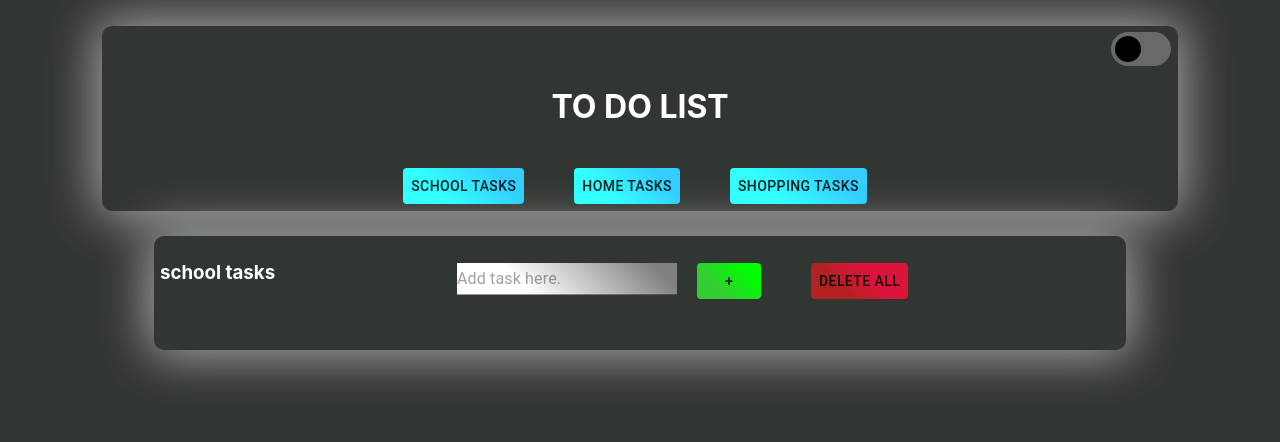
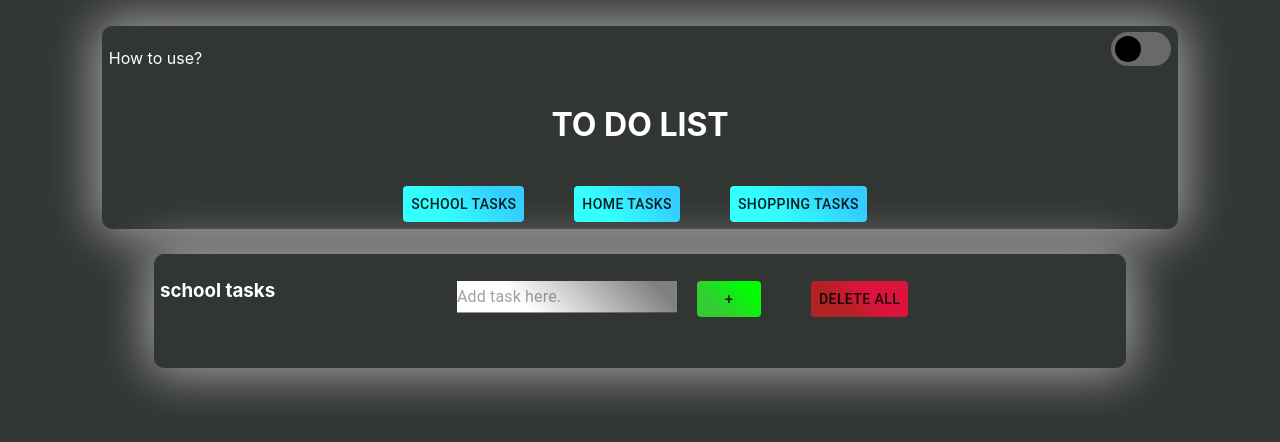
Before and after one commit to SammyLaureys/todolist, a React (Create React App) app: page / in a window 1280 px wide. Shown: the top 442 px of the page. Built offline with nearby package versions, Linux system fonts and the light colour scheme.

Commit message:
added a how to use page with router.

```diff
--- a/package.json
+++ b/package.json
@@ -16,6 +16,7 @@
     "react": "^16.13.1",
     "react-dom": "^16.13.1",
     "react-moment": "^1.0.0",
+    "react-router-dom": "^5.2.0",
     "react-scripts": "3.4.3",
     "styled-components": "^5.2.1",
     "uuid": "^8.3.1"
--- a/src/App.js
+++ b/src/App.js
@@ -1,11 +1,14 @@
-import React, { useEffect, useState } from "react";
+import React, {useEffect, useState} from "react";
 import "./App.css";
 import styled from "@emotion/styled";
 import TodoForm from "./components/todoForm";
 import ToDoList from "./components/ToDoList";
 import KindOfTask from "./components/kindOfTask";
+import Info from "./components/info";
+import {Link} from "react-router-dom";
 import {ActiveToDoListProvider} from "./contexts/activeToDoListProvider";
 import {ThemeProvider, createGlobalStyle} from "styled-components";
+import {HashRouter, Switch, Route} from "react-router-dom";
 
 const LOCAL_SCHOOL_KEY = "react-todo-list-schoolTodos";
 const LOCAL_HOME_KEY = "react-todo-list-homeTodos";
@@ -15,10 +18,16 @@ const Styledh1 = styled.h1`
   width: 100%;
   float: left;
 `;
+
 const StyledButton = styled.label`
   float: right;
+`;
 
+const HowToUse = styled.p`
+  float: left;
+  text-decoration: none;
 `;
+
 const StyledDiv = styled.div`
   color: white;
   border-radius: 10px;
@@ -48,6 +57,9 @@ const GlobalStyle = createGlobalStyle`
     background-color: ${props => props.theme.mode === 'dark' ? '#323633' : '#A9A9A9'};
     color: ${props => props.theme.mode === 'dark' ? '#FFFFFF' : '#000000'};
     box-shadow: ${props => props.theme.mode === 'dark' ? '0 0 50px 5px darkgray' : '0 0 50px 5px #545151'};
+  }
+  .infoLink{
+    color: ${props => props.theme.mode === 'dark' ? '#FFFFFF' : '#000000'};
   }
   body {
     background-color: ${props => props.theme.mode === 'dark' ? '#323633' : '#A9A9A9'};
@@ -95,13 +107,11 @@ function App() {
     }, [shoppingTodos]);
 
     function addTodo(todo) {
-        if(kind==="school tasks"){
+        if (kind === "school tasks") {
             setSchoolTodos([todo, ...schoolTodos])
-        }
-        else if(kind==="home tasks"){
+        } else if (kind === "home tasks") {
             setHomeTodos([todo, ...homeTodos])
-        }
-        else{
+        } else {
             setShoppingTodos([todo, ...shoppingTodos])
         }
     }
@@ -143,23 +153,24 @@ function App() {
     }
 
     function removeTodo(id) {
-        if(kind==="school tasks"){
+        if (kind === "school tasks") {
             setSchoolTodos(schoolTodos.filter(todo => todo.id !== id))
-        }
-        else if(kind==="home tasks"){
+        } else if (kind === "home tasks") {
             setHomeTodos(homeTodos.filter(todo => todo.id !== id))
-        }
-        else{
+        } else {
             setShoppingTodos(shoppingTodos.filter(todo => todo.id !== id))
         }
     }
 
     return (
+        <HashRouter basename="/tasks">
             <ThemeProvider theme={theme}>
                 <GlobalStyle/>
                 <div className="App">
                     <ActiveToDoListProvider>
+
                         <StyledDiv2 className="div1">
+                            <Link to='/info'><HowToUse className="infoLink">How to use?</HowToUse></Link>
                             <StyledButton id="switch" className="switch">
                                 <input type="checkbox" onClick={e =>
                                     setTheme(
@@ -174,8 +185,20 @@ function App() {
                             </Styledh1>
                             <KindOfTask setKind={setKind}/>
                         </StyledDiv2>
+
+
+                        <Switch>
+                            <Route path="/info" exact>
                                 <StyledDiv className="div2">
-                            <TodoForm addTodo={addTodo} setSchoolTodos={setSchoolTodos} setHomeTodos={setHomeTodos} setShoppingTodos={setShoppingTodos} kind={kind}/>
+                                    <Info/>
+                                </StyledDiv>
+                            </Route>
+                            <Route path="/">
+                                <StyledDiv className="div2">
+                                    <TodoForm addTodo={addTodo} setSchoolTodos={setSchoolTodos}
+                                              setHomeTodos={setHomeTodos}
+                                              setShoppingTodos={setShoppingTodos}
+                                              kind={kind}/>
                                     <ToDoList
                                         kind={kind}
                                         homeTodos={homeTodos}
@@ -185,9 +208,14 @@ function App() {
                                         toggleComplete={toggleComplete}
                                     />
                                 </StyledDiv>
+                            </Route>
+                        </Switch>
+
+
                     </ActiveToDoListProvider>
                 </div>
             </ThemeProvider>
+        </HashRouter>
     );
 }
 
--- a/src/components/clear.js
+++ b/src/components/clear.js
@@ -9,14 +9,17 @@ const useStyles = makeStyles({
     },
 });
 
-function Clear({setHomeTodos,setSchoolTodos,kind}){
+function Clear({setHomeTodos,setSchoolTodos, setShoppingTodos, kind}){
     const classes = useStyles();
     function ClearAll(){
         if(kind==="school tasks"){
             setSchoolTodos([])
         }
+        else if(kind==="home tasks"){
+            setHomeTodos([])
+        }
         else{
-            setHomeTodos([])
+            setShoppingTodos([])
         }
     }
     return(
--- /dev/null
+++ b/src/components/info.js
@@ -0,0 +1,12 @@
+import React from "react";
+
+
+function Info(){
+    return(<>
+        <h2>How to use the app</h2>
+        <p>blablabla</p>
+        </>
+    )
+}
+
+export default Info;
--- a/src/components/kindOfTask.js
+++ b/src/components/kindOfTask.js
@@ -1,6 +1,7 @@
 import React from "react";
 import {Button} from "@material-ui/core";
 import {makeStyles} from "@material-ui/core/styles";
+import {Link} from "react-router-dom";
 
 const useStyles = makeStyles({
     button: {
@@ -24,9 +25,15 @@ function KindOfTask({setKind}){
     }
 
 return(<>
-        <Button onClick={setKindSchoolTaken} id="SCHOOL TASKS" className={classes.button} type="submit">School tasks</Button>
-        <Button onClick={setKindHuisTaken} id="HOME TASKS" className={classes.button} type="submit">Home tasks</Button>
-        <Button onClick={setKindShoppingTaken} id="SHOPPING TASKS" className={classes.button} type="submit">Shopping tasks</Button>
+        <Link to='/' style={{textDecoration: 'none'}}>
+            <Button onClick={setKindSchoolTaken} id="SCHOOL TASKS" className={classes.button} type="submit">School tasks</Button>
+        </Link>
+        <Link to='/' style={{textDecoration: 'none'}}>
+            <Button onClick={setKindHuisTaken} id="HOME TASKS" className={classes.button} type="submit">Home tasks</Button>
+        </Link>
+        <Link to='/' style={{textDecoration: 'none'}}>
+            <Button onClick={setKindShoppingTaken} id="SHOPPING TASKS" className={classes.button} type="submit">Shopping tasks</Button>
+        </Link>
     </>
 )
 }
--- a/src/components/todoForm.js
+++ b/src/components/todoForm.js
@@ -20,7 +20,7 @@ const StyledH3 = styled.h3`
   float: left;
 `;
 
-function TodoForm({ addTodo,setSchoolTodos,setHomeTodos,kind}) {
+function TodoForm({ addTodo,setSchoolTodos,setHomeTodos, setShoppingTodos,kind}) {
     const classes = useStyles();
     const [todo, setTodo] = useState({
         id: "",
@@ -50,7 +50,7 @@ function TodoForm({ addTodo,setSchoolTodos,setHomeTodos,kind}) {
                         onChange={handleTaskInputChange}
                     />
                     <Button className={classes.button} id="+" type="submit">+</Button>
-                    <Clear setSchoolTodos={setSchoolTodos} setHomeTodos={setHomeTodos} kind={kind}/>
+                    <Clear setSchoolTodos={setSchoolTodos} setHomeTodos={setHomeTodos} setShoppingTodos={setShoppingTodos} kind={kind}/>
             </form>
     );
 }
```
Also changed, not shown: 1 other file (tests, documents, lock files or other folders). Lines whose indentation alone changed are shown as unchanged.
